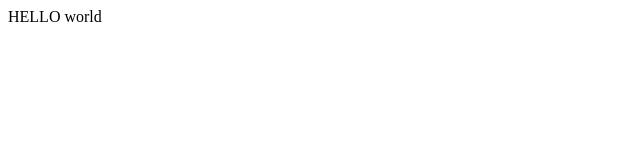
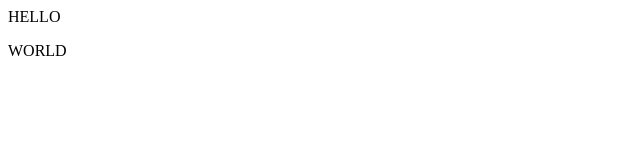
Before and after one commit to JeffUrena/Demo_Repo, a plain HTML site: page index.html in a window 1280 px wide. Shown: the whole page, without its empty margins (0-640 px from the left). Drawn offline with Linux system fonts and the light colour scheme.

Commit message:
added world

```diff
--- a/index.html
+++ b/index.html
@@ -1 +1,2 @@
-<div>HELLO world</div>
+<div>HELLO</div>
+<p>WORLD</p>
```
